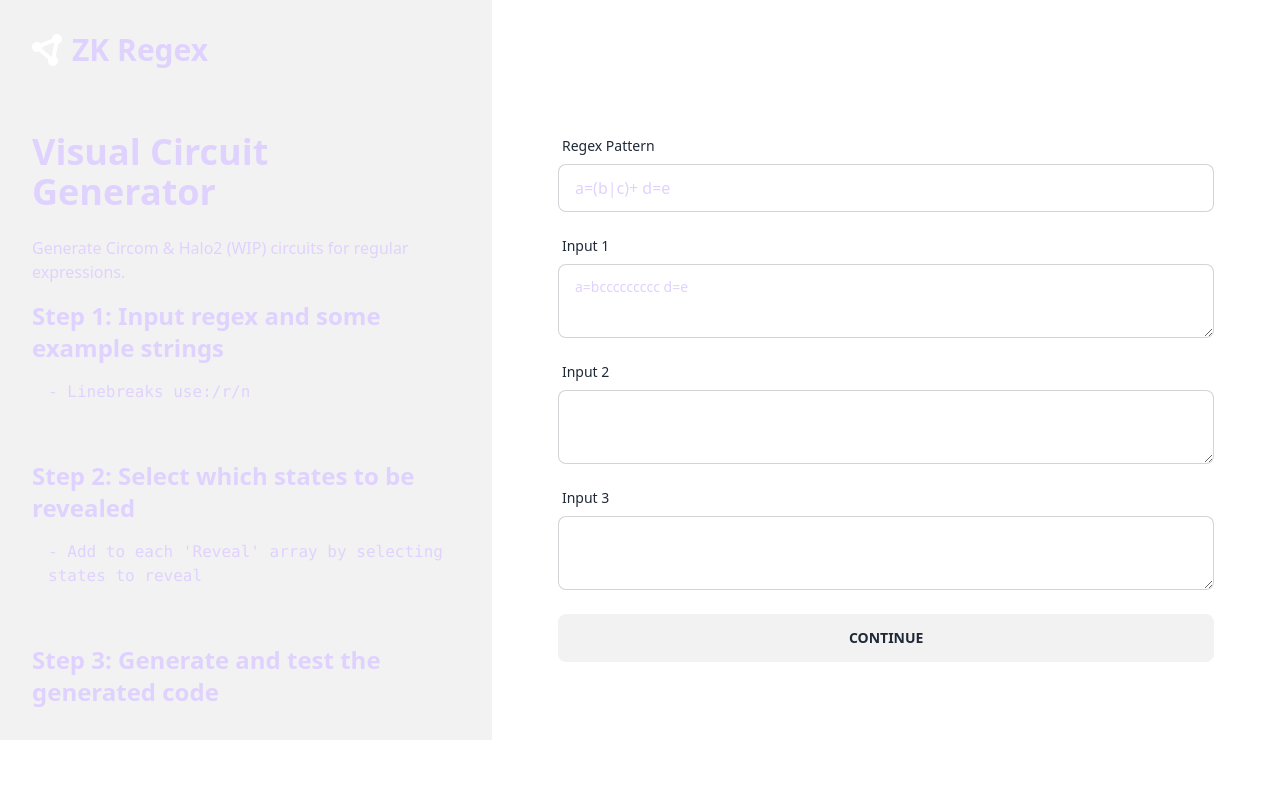
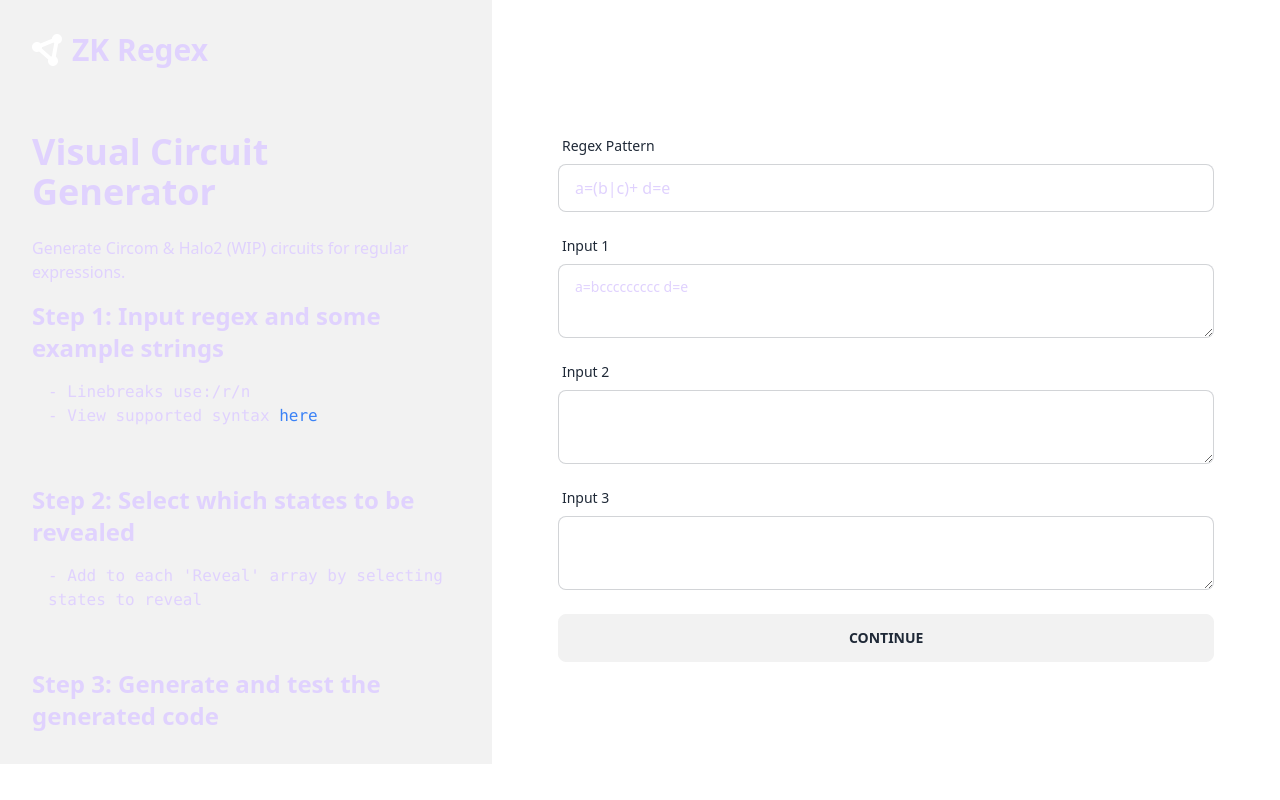
Before and after one commit to zkemail/zk-regex-ui, a SvelteKit app: page / in a window 1280 px wide. Built offline with nearby package versions, Linux system fonts and the light colour scheme.

Commit message:
link to supported syntax

```diff
--- a/src/routes/+layout.svelte
+++ b/src/routes/+layout.svelte
@@ -35,6 +35,7 @@
 						<h2 class="collapse-title text-2xl font-bold pl-0 pr-0" >Step 1: Input regex and some example strings</h2>
 						<pre class="collapse-content">
 <span>- Linebreaks use:</span><code>/r/n</code>
+<span>- View supported syntax </span><a href="https://zkregex.com/min_dfa" target="_blank" rel="noopener noreferrer" class="text-blue-500 hover:underline">here</a>
 						</pre>
 					</div>
 					<div class="collapse collapse-open">
```
